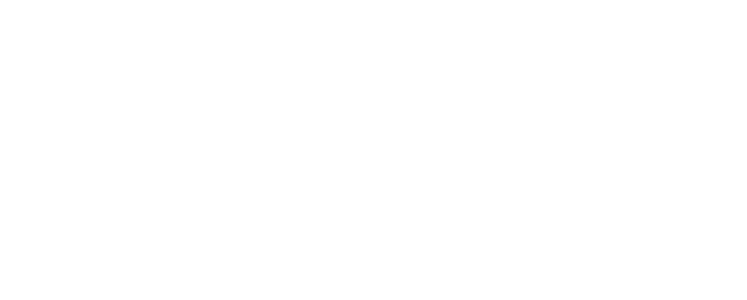
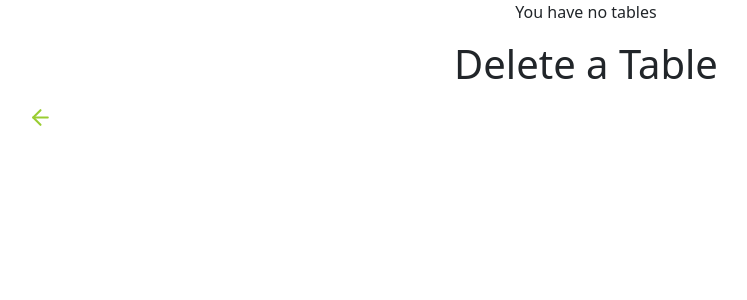
Before and after one commit to george827/Book-reservation-Front_End, a React (Create React App) app: page /DeleteTable in a window 1280 px wide. Before the commit this address had no page. Shown: the top 300 px of the page, without its empty margins (54-801 px from the left). Built offline with nearby package versions, Linux system fonts and the light colour scheme.

Commit message:
Update the readme file

```diff
--- a/src/App.css
+++ b/src/App.css
@@ -261,6 +261,11 @@
 
 .btn-add-table {
   margin-top: 1rem;
+}
+
+.back-arrow {
+  color: #9acd32;
+  font-size: 25px;
 }
 
 /* reservation-form */
--- a/src/App.js
+++ b/src/App.js
@@ -10,6 +10,7 @@
 import ReservedTable from './components/ReservedTable';
 import AddTable from './components/AddTable';
 import MyReservations from './components/MyReservations';
+import DeleteTable from './components/DeleteTable';
 
 function App() {
   return (
@@ -21,6 +22,7 @@
         <Route path="/TableDetails/:tableId" element={<TablesDetails />} />
         <Route path="/reservation-form" element={<ReservationForm />} />
         <Route path="/Myresercvations" element={<MyReservations />} />
+        <Route path="/DeleteTable" element={<DeleteTable />} />
         <Route
           path="/single-table/:tableId/reservation-form/:tableId"
           element={<ReservationForm />}
--- /dev/null
+++ b/src/components/DeleteTable.jsx
@@ -0,0 +1,74 @@
+import { useDispatch, useSelector } from 'react-redux';
+import { FiArrowLeft } from 'react-icons/fi';
+import { deleteRestaurantTable } from '../redux/tables/restaurantTablesSlice';
+
+const DeleteTable = () => {
+  const { tablesData } = useSelector((state) => state.restaurantTables);
+  const dispatch = useDispatch();
+
+  const handleDelete = (id) => {
+    dispatch(deleteRestaurantTable(id));
+    window.location.href = '/homepage';
+  };
+
+  return (
+    <>
+      <div className="container">
+        {tablesData.length === 0 && (
+          <div className="d-flex justify-content-center">
+            <p className="text-center">You have no tables</p>
+          </div>
+        )}
+        <div>
+          <h1 className="text-center">Delete a Table</h1>
+          <div>
+            <a href="/homepage" className="back-arrow">
+              <FiArrowLeft />
+            </a>
+          </div>
+        </div>
+        {tablesData.map((table) => (
+          <div className="my-reservation mt-3 justify-content-between" key={table.id}>
+            <div className="reservation-imag">
+              <img src={table.image} alt={table.name} className="my-reservation-img" />
+            </div>
+            <div className="ms-3 mt-3 reserve-list">
+              <ul className="reserved-items">
+                <li>
+                  <strong>
+                    Table Name:
+                  </strong>
+                  <span>
+                    {table.name}
+                  </span>
+                </li>
+                <li>
+                  <strong>
+                    Table size:
+                  </strong>
+                  <span>
+                    {table.table_size}
+                  </span>
+                </li>
+                <li>
+                  <strong>
+                    Price:
+
+                  </strong>
+                  <span>
+                    {table.price}
+                  </span>
+                </li>
+
+              </ul>
+
+              <button type="button" className="btn btn-danger mt-3" onClick={() => handleDelete(table.id)}>Delete table</button>
+            </div>
+          </div>
+        ))}
+      </div>
+    </>
+  );
+};
+
+export default DeleteTable;
--- a/src/components/NavigationPanel.jsx
+++ b/src/components/NavigationPanel.jsx
@@ -24,6 +24,7 @@
           <div className="nav-links">
             <Link to="/tables">Tables</Link>
             <Link to="/AddTable">Add Table</Link>
+            <Link to="/DeleteTable">Delete Table</Link>
             <Link to="/reservation-form">Make Reservation</Link>
             <Link to="/Myresercvations">My Reservations</Link>
             <Link to="/">Login</Link>
@@ -42,6 +43,9 @@
         <Link to="/AddTable" className="sidenav-link">
           Add Table
         </Link>
+        <Link to="/DeleteTable" className="sidenav-link">
+          Delete Table
+        </Link>
         <Link to="/reservation-form" className="sidenav-link">
           Make Reservation
         </Link>
--- a/src/components/Reservation.jsx
+++ b/src/components/Reservation.jsx
@@ -8,11 +8,11 @@
 
   const handleDelete = (id) => {
     dispatch(cancelReservation(id));
-    window.location.href = '/homepage';
+    window.location.reload();
   };
 
   return (
-    <div className="my-reservation mt-5 justify-content-between">
+    <div className="my-reservation mt-3 justify-content-between">
       <div className="reservation-image">
         <img src={reservation.restaurant_table.image} alt={reservation.table_name} className="my-reservation-img" />
       </div>
--- a/src/components/session/LoginForm.jsx
+++ b/src/components/session/LoginForm.jsx
@@ -19,6 +19,7 @@
           if (!response.ok) {
             const error = new Error(response.status);
             setShowAlert(true);
+            setLoading(false);
             throw error;
           } else {
             setLoading(false);
```
Also changed, not shown: 1 other file (tests, documents, lock files or other folders).
